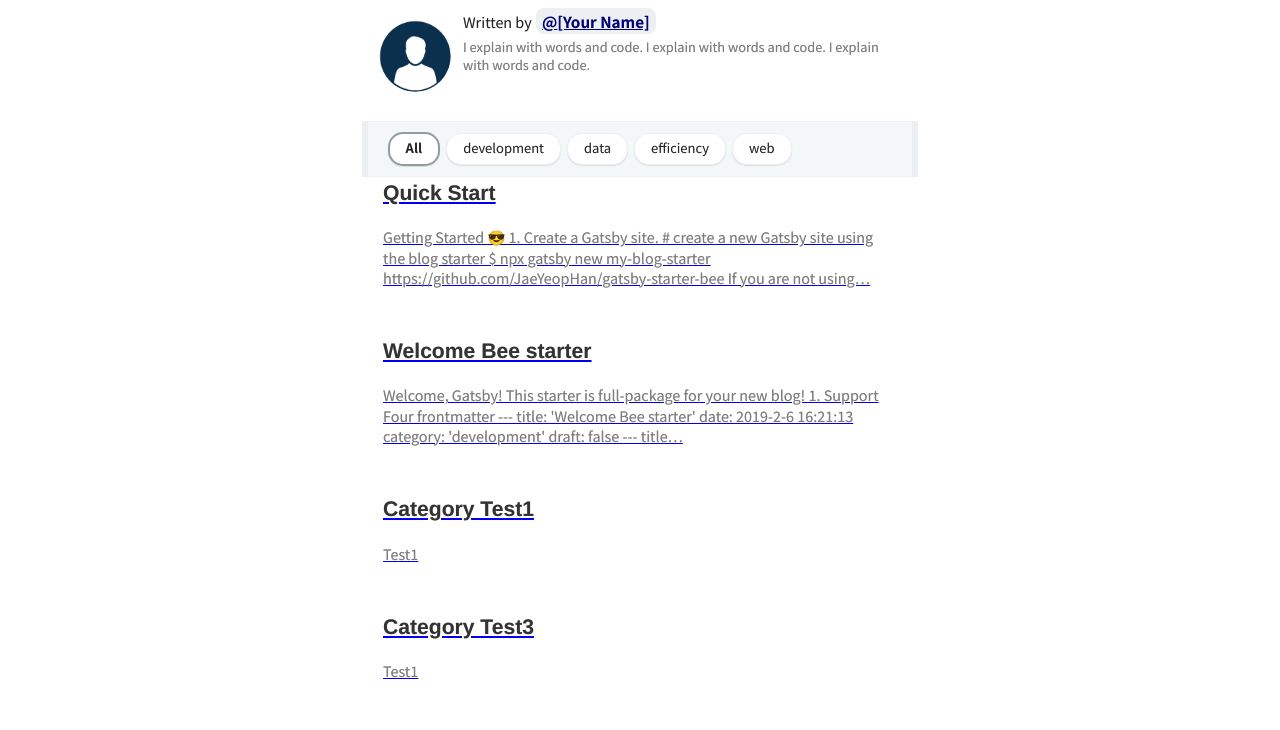
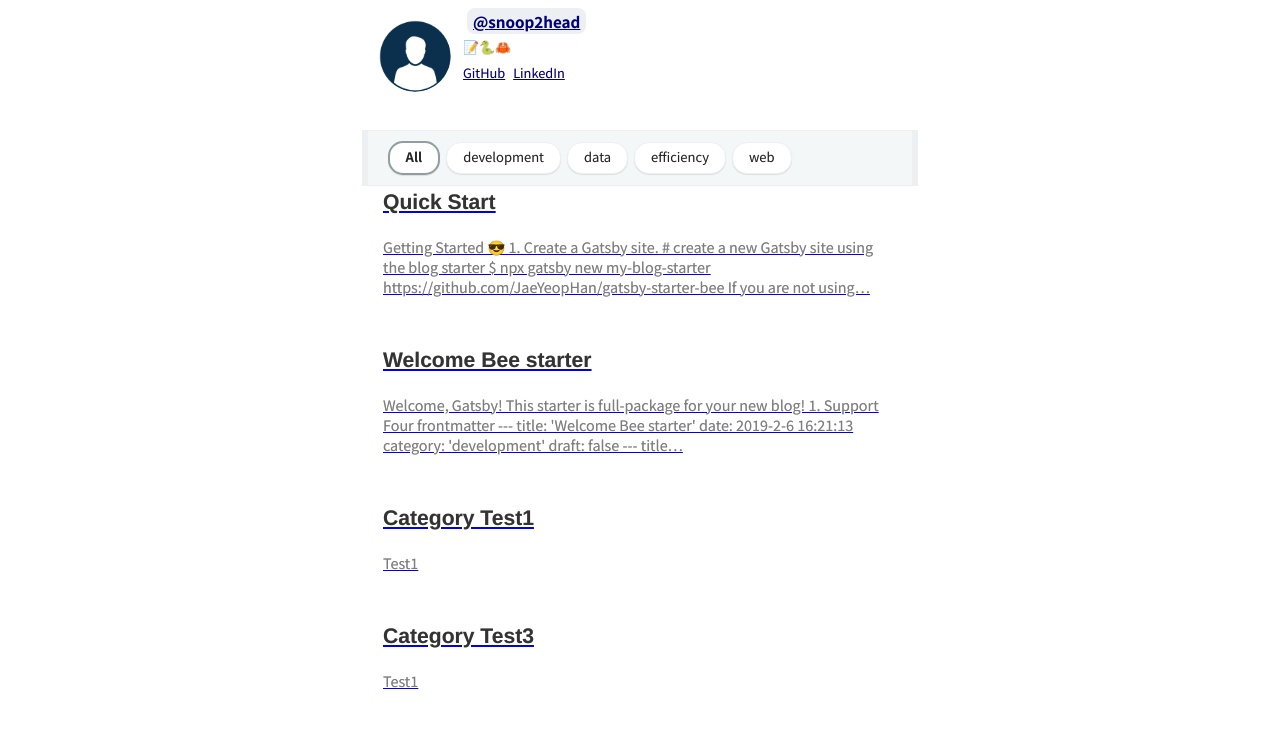
Before and after one commit to snoop2head/noopy, a Gatsby site: page / in a window 1280 px wide. Shown: the part 192-922 px from the top of the page. Built offline with nearby package versions, Linux system fonts and the light colour scheme; Gatsby itself is replaced by a stand-in of ours; some packages are replaced by stand-ins of ours; what typography-theme-github would draw is missing.

Commit message:
update gatsby meta data

```diff
--- a/gatsby-meta-config.js
+++ b/gatsby-meta-config.js
@@ -1,27 +1,28 @@
 module.exports = {
-  title: `Bee starter`,
+  title: `noopy`,
   description: `Blog posted about ...`,
-  author: `[Your Name]`,
-  introduction: `I explain with words and code. I explain with words and code. I explain with words and code.`,
+  author: `snoop2head`,
+  introduction: `📝🐍🦀`,
   siteUrl: `https://gatsby-starter-bee.netlify.com`, // Your blog site url
   social: {
     twitter: ``, // Your Twitter account
-    github: ``, // Your GitHub account
-    medium: ``, // Your Medium account
+    github: `snoop2head`, // Your GitHub account
+    medium: '',
+    facebook: '',
     facebook: ``, // Your Facebook account
-    linkedin: ``, // Your LinkedIn account
+    linkedin: `young-jin-ahn-b28616117`, // Your LinkedIn account
   },
   icon: `content/assets/felog.png`, // Add your favicon
-  keywords: [`blog`],
+  keywords: [`blog`, `data`, `sc`],
   comment: {
     disqusShortName: '', // Your disqus-short-name. check disqus.com.
-    utterances: 'JaeYeopHan/gatsby-starter-bee', // Your repository for archive comment
+    utterances: 'snoop2head/noopy', // Your repository for archive comment
   },
   configs: {
     countOfInitialPost: 10, // Config your initial count of post
   },
   sponsor: {
-    buyMeACoffeeId: 'jbee',
+    buyMeACoffeeId: '',
   },
   share: {
     facebookAppId: '', // Add facebookAppId for using facebook share feature v3.2
--- a/src/components/bio/index.jsx
+++ b/src/components/bio/index.jsx
@@ -23,7 +23,7 @@ export const Bio = () => (
                 }}
               />
               <div className="author-name">
-                <span className="author-name-prefix">Written by</span>
+                <span className="author-name-prefix"></span>
                 <Link to={'/about'} className="author-name-content">
                   <span>@{author}</span>
                 </Link>
```
